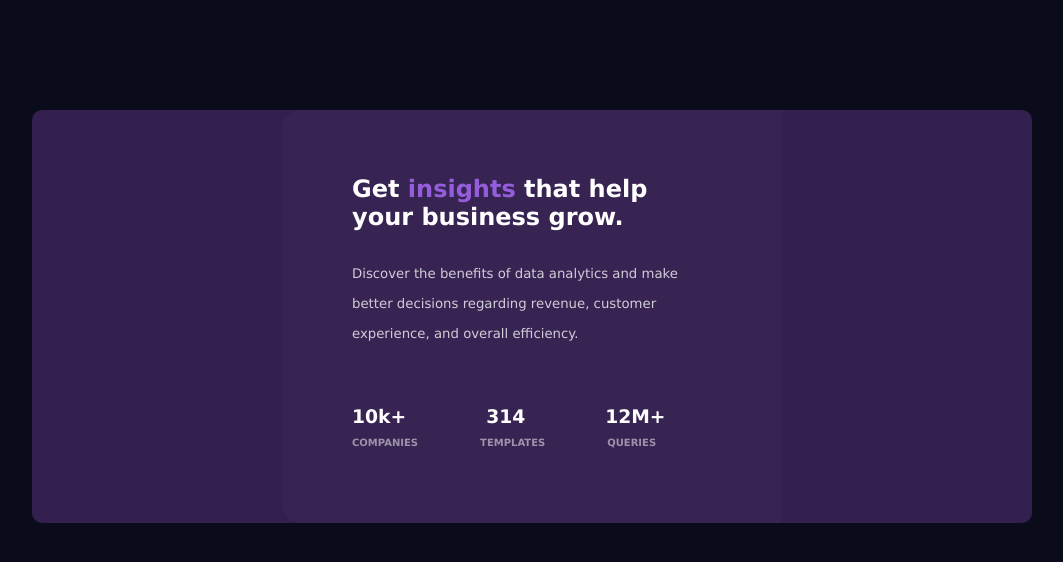
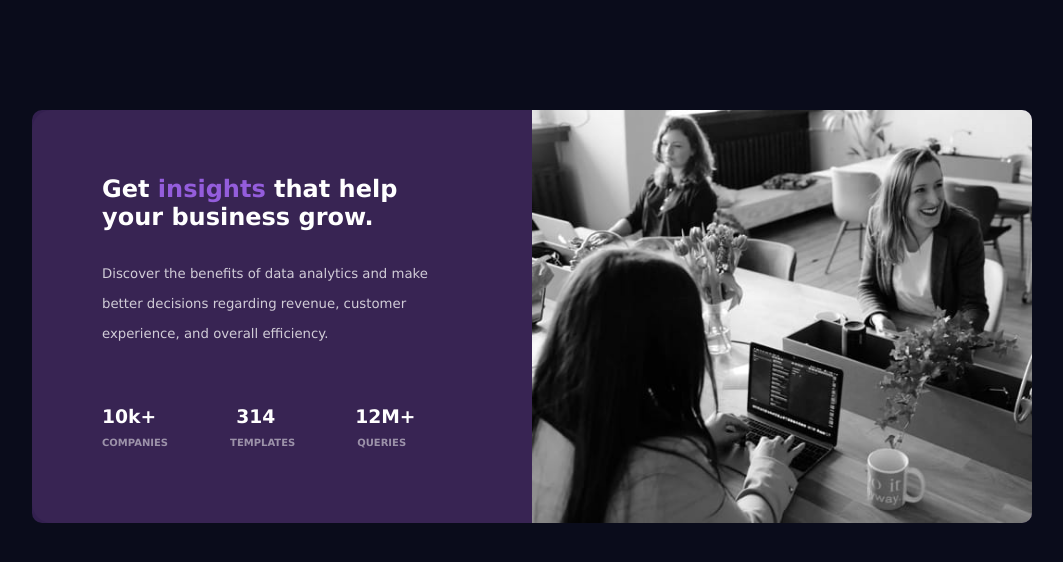
Before and after one commit to Kevinnashe/StatsPreview, a plain HTML site: page index.html in a window 1280 px wide. Shown: the whole page, without its empty margins (108-1171 px from the left). Drawn offline with Linux system fonts and the light colour scheme.

Commit message:
Update index.html

```diff
--- a/index.html
+++ b/index.html
@@ -4,7 +4,7 @@
   <meta charset="UTF-8">
   <meta name="viewport" content="width=device-width, initial-scale=1.0"> <!-- displays site properly based on user's device -->
 
-  <link rel="icon" type="image/png" sizes="32x32" href="./images/favicon-32x32.png">
+  <link rel="icon" type="image/png" sizes="32x32" href="favicon-32x32.png">
 
   <title>Frontend Mentor | Stats preview card component</title>
 
@@ -34,7 +34,7 @@
     </div>
 
     <div class="container-der">
-      <img src="/images/image-header-desktop.jpg" alt="">
+      <img src="image-header-desktop.jpg" alt="">
     </div>
   </div>
 
```
